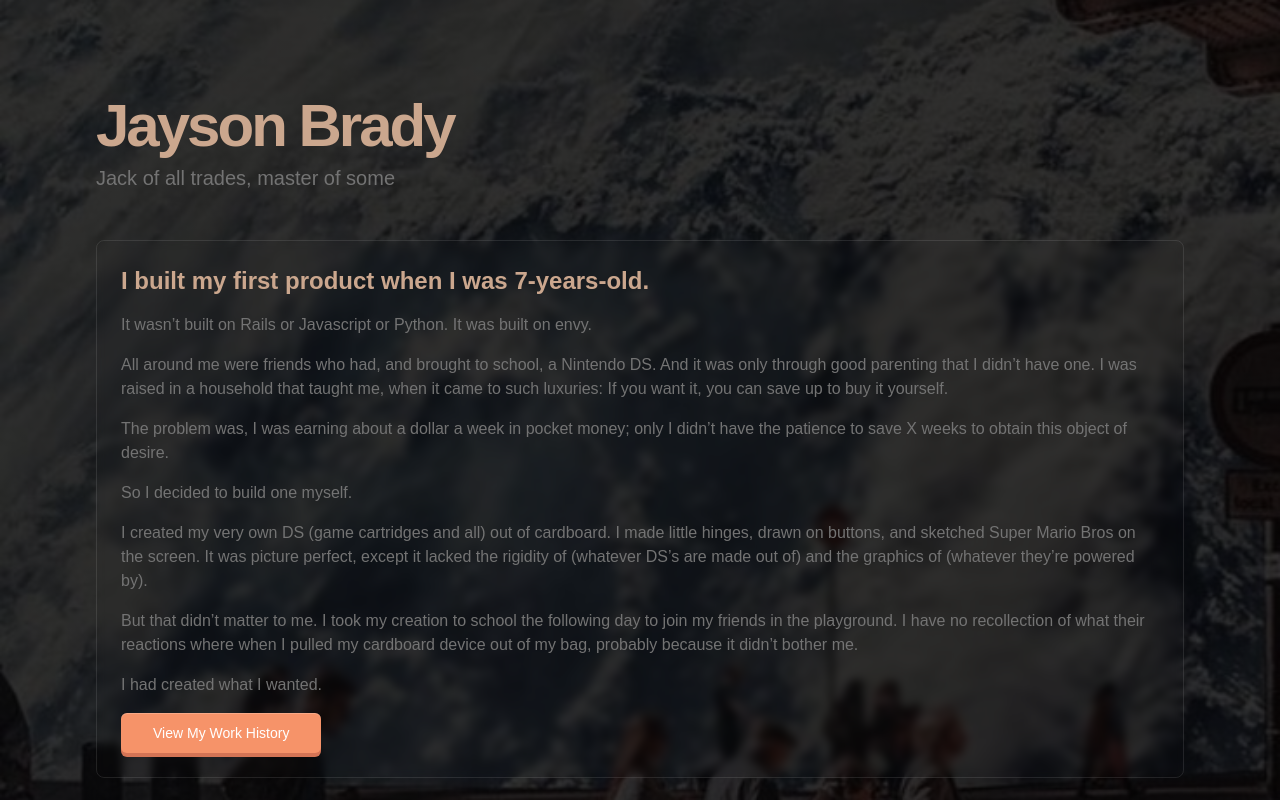
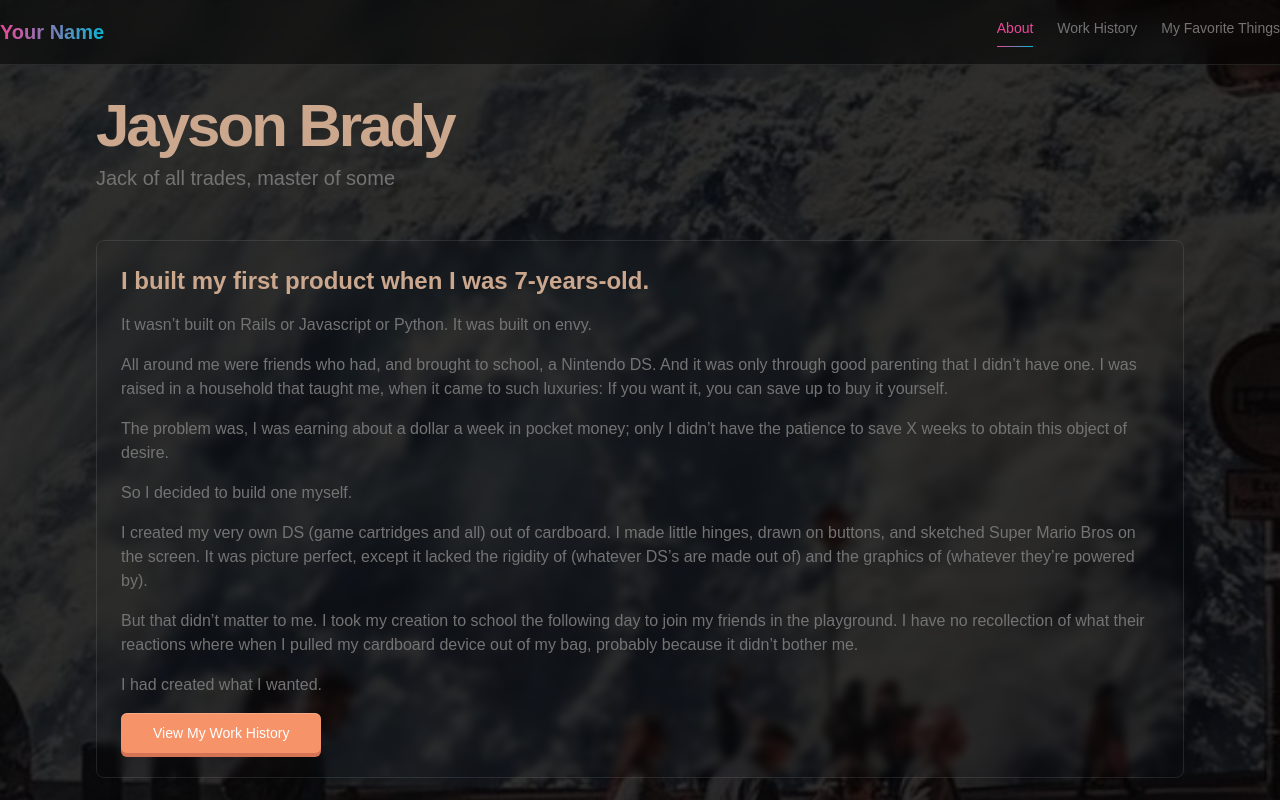
Before and after one commit to jayson-brady-98/personal-website, a Next.js app: page / in a window 1280 px wide. Shown: the top 800 px of the page. Built offline with nearby package versions, Linux system fonts and the light colour scheme.

Commit message:
Added nav bar

```diff
--- a/app/layout.tsx
+++ b/app/layout.tsx
@@ -1,6 +1,7 @@
 import './globals.css'
 import type { Metadata } from 'next'
 import { RotatingBackground } from '@/components/rotating-background'
+import { Navigation } from '@/components/navigation'
 
 export const metadata: Metadata = {
   title: 'Your Site Name',
@@ -16,6 +17,7 @@ export default function RootLayout({
     <html lang="en">
       <body>
         <RotatingBackground />
+        <Navigation />
         {children}
       </body>
     </html>
```
Also changed, not shown: app/work/page.tsx (renamed from app/work-history/page.tsx).
